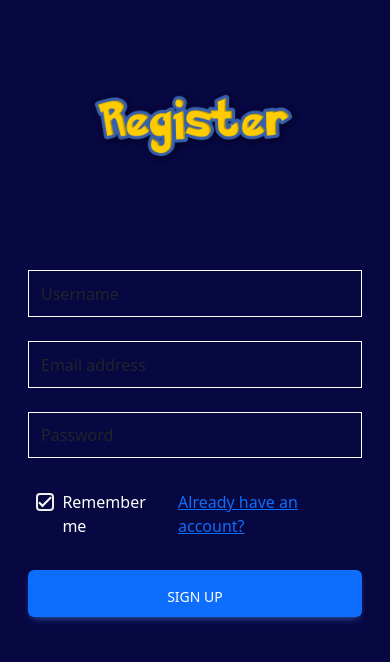
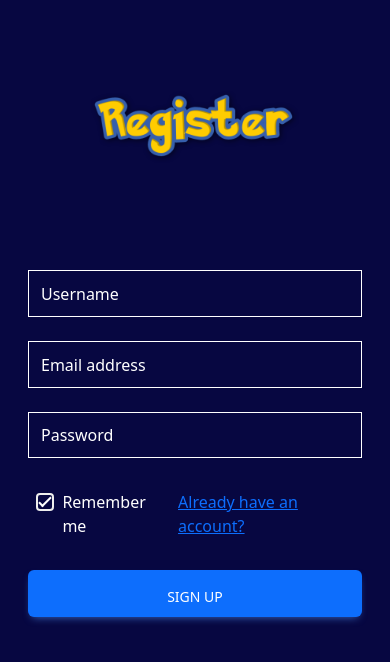
Before and after one commit to EozAddoc/Catch-a-Ball, a React (Create React App) app in the folder client/: page /signup in a window 390 px wide. Shown: the top 662 px of the page. Built offline with nearby package versions, Linux system fonts and the light colour scheme; no server answers.

Commit message:
style: responsive form page

```diff
--- a/client/src/components/Form.jsx
+++ b/client/src/components/Form.jsx
@@ -96,7 +96,7 @@ const Form = function ({ text, imgSrc, imgAlt, logoAlt, logoSrc }) {
                   >
                     <input
                       type="text"
-                      className="text-white font-bold bg-blue-800 peer block min-h-[auto] w-full rounded bg-transparent px-3 py-[0.32rem] leading-[2.15] outline-none transition-all duration-200 ease-linear focus:placeholder:opacity-100 data-[te-input-state-active]:placeholder:opacity-100 motion-reduce:transition-none dark:text-neutral-200 dark:placeholder:text-neutral-200 [&:not([data-te-input-placeholder-active])]:placeholder:opacity-0"
+                      className="text-white font-bold bg-blue-800 peer block min-h-[auto] w-full rounded bg-transparent px-3 py-[0.32rem] leading-[2.15] outline-none transition-all duration-200 ease-linear focus:placeholder:opacity-100 data-[te-input-state-active]:placeholder:opacity-100 motion-reduce:transition-none [&:not([data-te-input-placeholder-active])]:placeholder:opacity-0"
                       id="exampleFormControlInput3"
                       placeholder="Username"
                       onChange={(e) => {
@@ -106,7 +106,7 @@ const Form = function ({ text, imgSrc, imgAlt, logoAlt, logoSrc }) {
                     {username === "" && (
                       <label
                         htmlFor="exampleFormControlInput3"
-                        className="absolute left-3 top-0 mb-0 max-w-[90%] origin-[0_0] truncate pt-[0.37rem] leading-[2.15] text-neutral-500 transition-all duration-200 ease-out peer-focus:-translate-y-[1.15rem] peer-focus:scale-[0.8] peer-focus:text-primary peer-data-[te-input-state-active]:-translate-y-[1.15rem] peer-data-[te-input-state-active]:scale-[0.8] motion-reduce:transition-none"
+                        className="absolute left-3 top-0 mb-0 max-w-[90%] origin-[0_0] truncate pt-[0.37rem] leading-[2.15] text-white transition-all duration-200 ease-out peer-focus:-translate-y-[1.15rem] peer-focus:scale-[0.8] peer-focus:text-primary peer-data-[te-input-state-active]:-translate-y-[1.15rem] peer-data-[te-input-state-active]:scale-[0.8] motion-reduce:transition-none"
                       >
                         Username
                       </label>
@@ -129,7 +129,7 @@ const Form = function ({ text, imgSrc, imgAlt, logoAlt, logoSrc }) {
                       {email === "" && (
                         <label
                           htmlFor="exampleFormControlInput3"
-                          className="absolute left-3 top-0 mb-0 max-w-[90%] origin-[0_0] truncate pt-[0.37rem] leading-[2.15] text-neutral-500 transition-all duration-200 ease-out peer-focus:-translate-y-[1.15rem] peer-focus:scale-[0.8] peer-focus:text-primary peer-data-[te-input-state-active]:-translate-y-[1.15rem] peer-data-[te-input-state-active]:scale-[0.8] motion-reduce:transition-none dark:text-neutral-200 dark:peer-focus:text-primary"
+                          className="absolute left-3 top-0 mb-0 max-w-[90%] origin-[0_0] truncate pt-[0.37rem] leading-[2.15] text-white transition-all duration-200 ease-out peer-focus:-translate-y-[1.15rem] peer-focus:scale-[0.8] peer-focus:text-primary peer-data-[te-input-state-active]:-translate-y-[1.15rem] peer-data-[te-input-state-active]:scale-[0.8] motion-reduce:transition-none dark:text-neutral-200 dark:peer-focus:text-primary"
                         >
                           Email address
                         </label>
@@ -153,7 +153,7 @@ const Form = function ({ text, imgSrc, imgAlt, logoAlt, logoSrc }) {
                     {password === "" && (
                       <label
                         htmlFor="exampleFormControlInput3"
-                        className="absolute left-3 top-0 mb-0 max-w-[90%] origin-[0_0] truncate pt-[0.37rem] leading-[2.15] text-neutral-500 transition-all duration-200 ease-out peer-focus:-translate-y-[1.15rem] peer-focus:scale-[0.8] peer-focus:text-primary peer-data-[te-input-state-active]:-translate-y-[1.15rem] peer-data-[te-input-state-active]:scale-[0.8] motion-reduce:transition-none dark:text-neutral-200 dark:peer-focus:text-primary"
+                        className="absolute left-3 top-0 mb-0 max-w-[90%] origin-[0_0] truncate pt-[0.37rem] leading-[2.15] text-white transition-all duration-200 ease-out peer-focus:-translate-y-[1.15rem] peer-focus:scale-[0.8] peer-focus:text-primary peer-data-[te-input-state-active]:-translate-y-[1.15rem] peer-data-[te-input-state-active]:scale-[0.8] motion-reduce:transition-none dark:text-neutral-200 dark:peer-focus:text-primary"
                       >
                         Password
                       </label>
```
